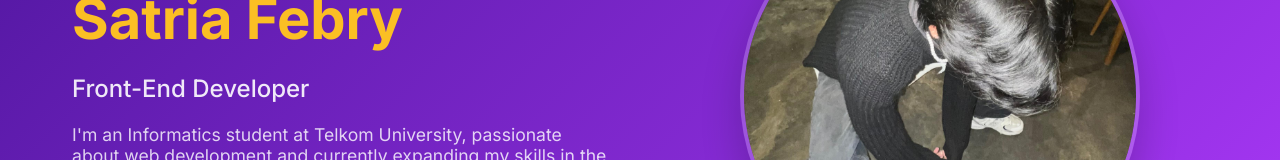
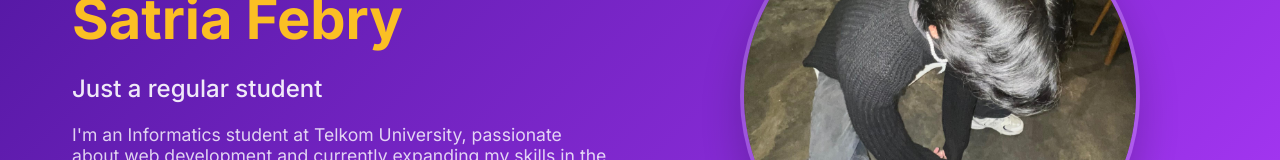
Before and after one commit to ratrifa/personal-website, a plain HTML site: page index.html in a window 1280 px wide. Shown: the part 324-484 px from the top of the page. Drawn offline with nearby package versions, Linux system fonts and the light colour scheme.

Commit message:
Update index.html

```diff
--- a/index.html
+++ b/index.html
@@ -42,7 +42,7 @@
               Hi, I'm <br />
               <span class="highlight">Satria Febry</span>
             </h1>
-            <p class="hero-subtitle">Front-End Developer</p>
+            <p class="hero-subtitle">Just a regular student</p>
             <p class="hero-description">I'm an Informatics student at Telkom University, passionate about web development and currently expanding my skills in the field.</p>
             <div class="hero-buttons">
               <a href="#projects" class="btn btn-primary">My Work</a>
```
